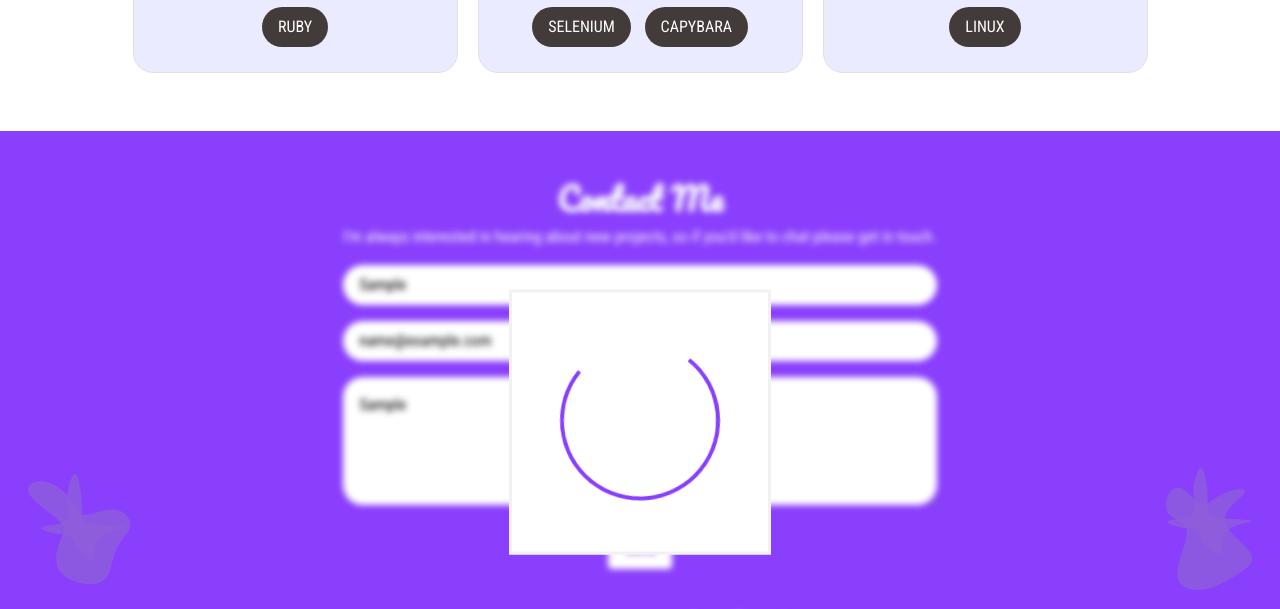
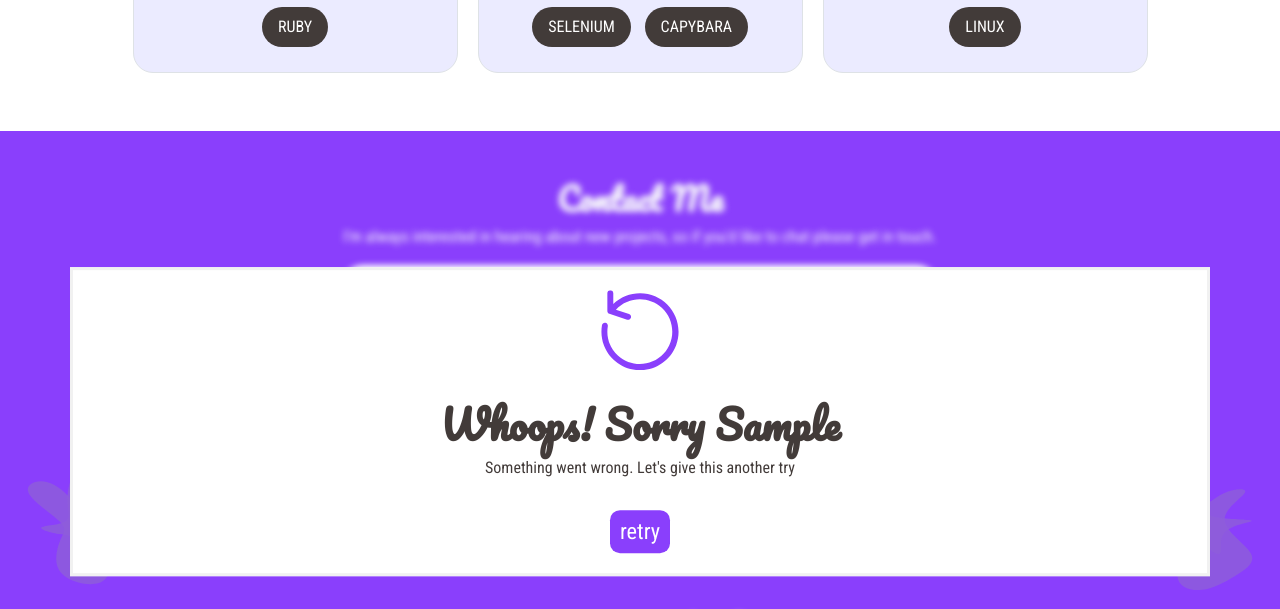
Before and after one commit to misterpaul4/portfolio, a website: page index.html in a window 1280 px wide. Both pictures are taken after typing "Sample", "name@example.com", "Sample" into the empty fields and a click on the input "Send". Shown: the part 2451-3060 px from the top of the page. Drawn offline with nearby package versions, Linux system fonts and the light colour scheme; files whose address does not match are found by name.

Commit message:
Style improvement

```diff
--- a/css/style.css
+++ b/css/style.css
@@ -226,7 +226,7 @@ form > * {
   background: #000;
   background: linear-gradient(to left, rgba(67, 67, 67, 0.7), rgba(0, 0, 0, 0.8));
   opacity: 0.1;
-  transition: opacity 0.6s;
+  transition: opacity 0.4s;
 }
 
 .project-details:hover,
--- a/index.js
+++ b/index.js
@@ -100,8 +100,6 @@ const buildStatus = (status) => {
 };
 
 const submitForm = () => {
-  spinner.classList.add('d-none');
-
   const XHR = new XMLHttpRequest();
   const FD = new FormData(form);
 
@@ -116,12 +114,14 @@ const submitForm = () => {
 
   // succesful
   XHR.addEventListener('load', () => {
+    spinner.classList.add('d-none');
     buildStatus(formSuccess);
     form.reset();
   });
 
   // unsuccesful
   XHR.addEventListener('error', () => {
+    spinner.classList.add('d-none');
     buildStatus(formFail);
   });
 
@@ -141,6 +141,6 @@ submitBtn.addEventListener('click', (e) => {
     spinner.classList.remove('d-none');
     contactContainer.classList.add('unclickable');
 
-    setTimeout(submitForm, 4000);
+    setTimeout(submitForm, 2000);
   }
 });
```
